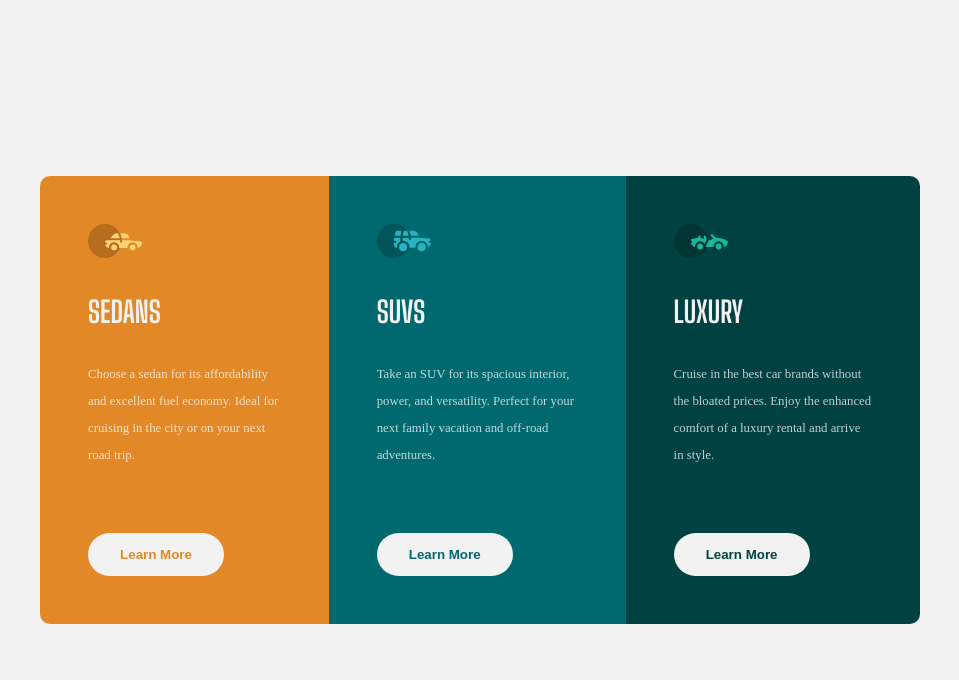
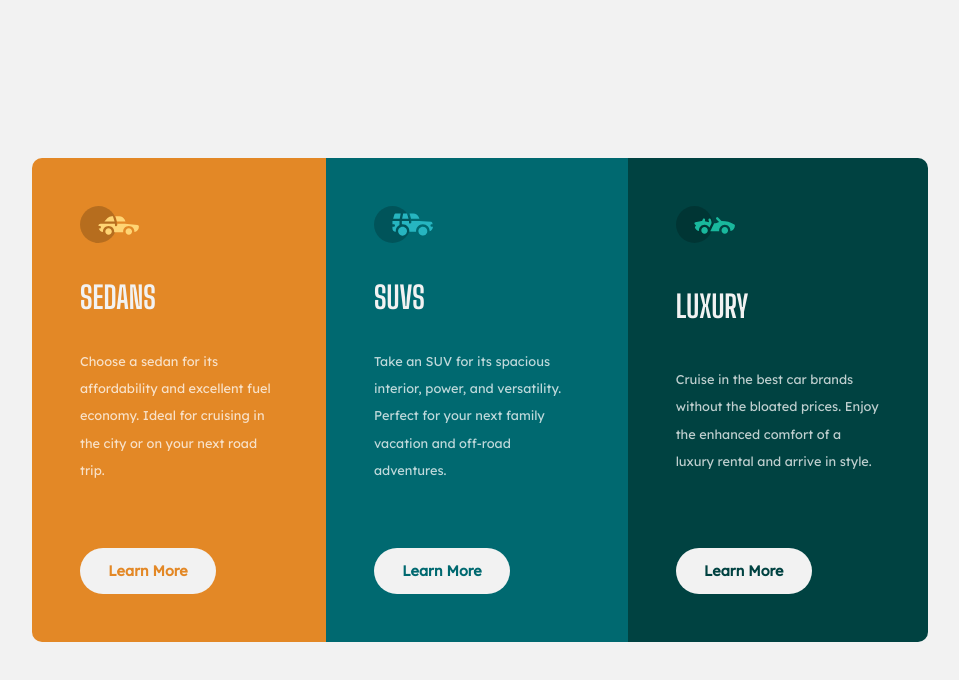
Before and after one commit to Toni-sys/My-UI-Challenges-Desktop-First-3-Column-Preview-card-Component, a plain HTML site: page index.html in a window 1280 px wide. Shown: the whole page, without its empty margins (160-1119 px from the left). Drawn offline with Linux system fonts and the light colour scheme.

Commit message:
Changes on design

```diff
--- a/src/css/style.css
+++ b/src/css/style.css
@@ -25,7 +25,7 @@ The designs were created to the following widths:
     --font-family-secondary     : 'Big Shoulders Display', cursive;
     /*-- Fonts Size --*/
     --font-size-text            : 1vw;
-    --font-size-titles          : 2.3vw;
+    --font-size-titles          : 2.4vw;
 }
 
 /*============ FOOTER SECTION | ROOT & IMPORTS =========*/
@@ -55,7 +55,7 @@ body {
 .cards_container {
     display  : flex;
     flex-flow: row nowrap;
-    max-width: 55em;
+    max-width: 56em;
 }
 
 .card_data-container {
@@ -93,8 +93,8 @@ body {
 }
 
 .card_data-container .card_data-icon img {
-    width    : 3.4rem;
-    max-width: 3.4rem;
+    width    : 3.7rem;
+    max-width: 3.7rem;
 }
 
 .card_data-container .card_data-title {
@@ -107,6 +107,7 @@ body {
 
 .card_data-container .card_data-text {
     margin-bottom: 4rem;
+    font-family: var(--font-family-primary);
     font-size    : var(--font-size-text);
     line-height  : 1.7rem;
 }
@@ -115,13 +116,15 @@ body {
     max-width            : 8.5rem;
     padding              : .75rem 1rem;
     background           : var(--color-secondary-gray-light);
+    font-family: var(--font-family-primary);
+    font-size: .9rem;
+    font-weight: 600;
     border               : 2px transparent solid;
     border-radius        : 25px;
     -webkit-border-radius: 25px;
     -moz-border-radius   : 25px;
     -ms-border-radius    : 25px;
     -o-border-radius     : 25px;
-    font-weight          : 600;
     cursor               : pointer;
     transition           : all 390ms ease-in-out;
     -webkit-transition   : all 390ms ease-in-out;
@@ -183,7 +186,7 @@ body {
     }
 
     .card_data-container .card_data-text {
-        font-size: .9rem;
+        font-size: .8rem;
         margin-bottom: 1.4rem;
     }
 
```
Also changed, not shown: design/screenshot-ipad.jpg, design/screenshot-mobile.jpg (added), design/screenshot-phone.jpg (deleted), 1 other file.
